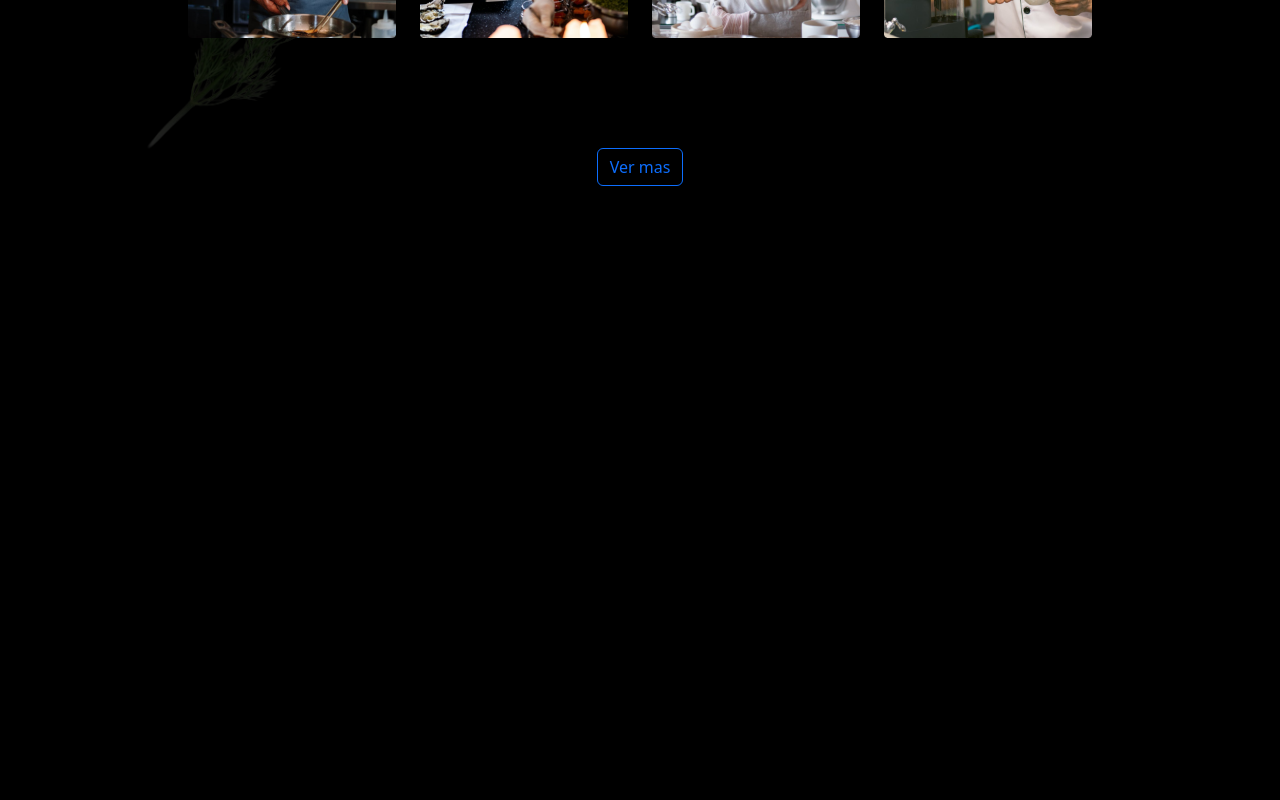
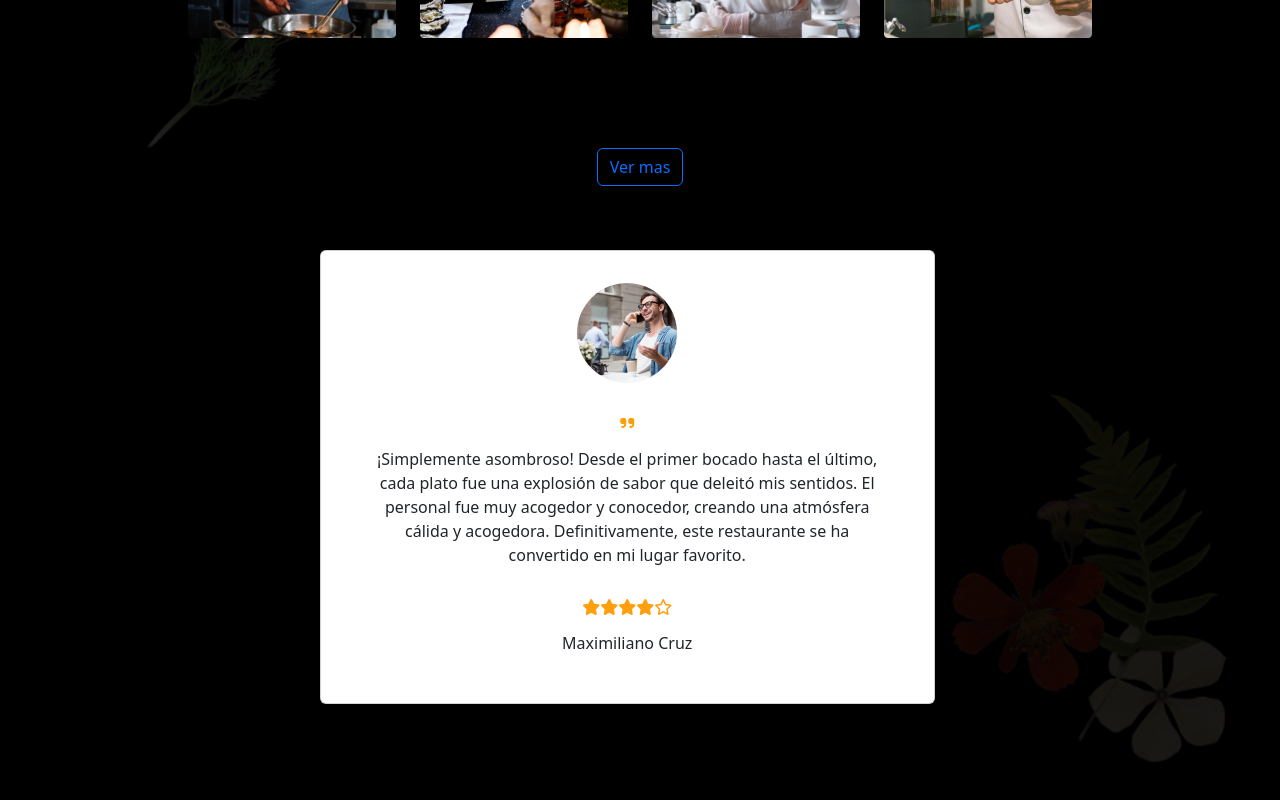
Before and after one commit to ftarulli/fd-git, a React (Vite) app: page / in a window 1280 px wide. Shown: the part 2156-2956 px from the top of the page. Before the commit the page ends 2406 px from the top, so only its background shows below. Built offline with nearby package versions, Linux system fonts and the light colour scheme.

Commit message:
termino con sección testimonios

```diff
--- a/index.html
+++ b/index.html
@@ -17,5 +17,11 @@
     <script type="module" src="/src/main.jsx"></script>
     <!--Fontawesome-->
     <script src="https://use.fontawesome.com/c2813ccf5b.js"></script>
+    <!--Javascript-->
+    <script
+      src="https://cdn.jsdelivr.net/npm/bootstrap@5.1.3/dist/js/bootstrap.bundle.min.js"
+      integrity="sha384-ka7Sk0Gln4gmtz2MlQnikT1wXgYsOg+OMhuP+IlRH9sENBO0LRn5q+8nbTov4+1p"
+      crossorigin="anonymous"
+    ></script>
   </body>
 </html>
--- a/src/css/home.css
+++ b/src/css/home.css
@@ -295,6 +295,72 @@
   border-color: #ff9f0d;
 }
 
+/*Sección Testimonios Clientes */
+
+.container-testimonios {
+  background-image: url(../assets/img_home/fondo2.png);
+  background-position-x: 50rem;
+  background-size: contain;
+  background-repeat: no-repeat;
+  height: 80vh;
+  width: 100%;
+  filter: brightness(10%);
+  position: absolute;
+}
+
+.container-carrousel-testimonios {
+  position: relative;
+  height: 80%;
+  width: 98%;
+}
+
+.fila-carousel-testimonios {
+  display: flex;
+  justify-content: center;
+  align-items: center;
+  height: 100%;
+}
+
+.card-testimonios {
+  display: flex;
+  justify-content: space-between;
+  align-items: center;
+  height: 100%;
+  padding: 2rem;
+}
+
+.card-testimonios img {
+  border-radius: 50%;
+  width: 100px;
+  height: 100px;
+  object-fit: cover;
+}
+
+.card-body {
+  display: flex;
+  flex-direction: column;
+  justify-content: center;
+  align-items: center;
+}
+.card-text {
+  text-align: center;
+}
+
+.iconos-testimonios {
+  padding: 1rem;
+  display: flex;
+  justify-content: center;
+}
+
+.iconos-testimonios i {
+  color: #ff9f0d;
+}
+
+.icono-quote {
+  color: #ff9f0d;
+  padding: 1rem;
+}
+
 /*Media queries*/
 @media screen and (max-width: 576px) {
   .container-columnas {
--- a/src/pages/HomePage.jsx
+++ b/src/pages/HomePage.jsx
@@ -13,7 +13,9 @@ import chef1 from "../assets/img_home/chef1.png";
 import chef2 from "../assets/img_home/chef2.png";
 import chef3 from "../assets/img_home/chef3.png";
 import chef4 from "../assets/img_home/chef4.png";
-
+import testimonios1 from "../assets/img_home/testimonios1.png";
+import testimonios2 from "../assets/img_home/testimonios2.png";
+import testimonios3 from "../assets/img_home/testimonios3.png";
 const HomePage = () => {
   useLayoutEffect(() => {
     document.body.style.backgroundColor = "black";
@@ -21,6 +23,7 @@ const HomePage = () => {
   return (
     <div className="container-general">
       {/*Sección principal */}
+
       {/* Container Imagen fondo principal */}
       <div className="container-imagen-principal"></div>
       {/* Container principal */}
@@ -64,6 +67,7 @@ const HomePage = () => {
       </div>
 
       {/*Sección elegirnos */}
+
       <div className="container-fluid container-elegirnos">
         <div className="row container-filas-elegirnos">
           {/*Columna grupo de imágenes*/}
@@ -233,6 +237,175 @@ const HomePage = () => {
           </button>
         </div>
       </div>
+
+      {/*Sección Testimonios Clientes */}
+
+      <div className="container-testimonios"></div>
+
+      <div className="container-carrousel-testimonios">
+        <div className="row fila-carousel-testimonios">
+          <div className="col-10 offset-1 col-md-6 offset-md-0">
+            <div
+              id="carouselExampleIndicators"
+              className="carousel slide"
+              data-bs-ride="carousel"
+            >
+              <div className="carousel-indicators">
+                <button
+                  type="button"
+                  data-bs-target="#carouselExampleIndicators"
+                  data-bs-slide-to="0"
+                  className="active"
+                  aria-current="true"
+                  aria-label="Slide 1"
+                ></button>
+                <button
+                  type="button"
+                  data-bs-target="#carouselExampleIndicators"
+                  data-bs-slide-to="1"
+                  aria-label="Slide 2"
+                ></button>
+                <button
+                  type="button"
+                  data-bs-target="#carouselExampleIndicators"
+                  data-bs-slide-to="2"
+                  aria-label="Slide 3"
+                ></button>
+              </div>
+              <div className="carousel-inner">
+                <div className="carousel-item active">
+                  <div className="card card-testimonios">
+                    <img
+                      src={testimonios1}
+                      className="card-img-top"
+                      alt="..."
+                    />
+                    <div className="card-body">
+                      <i
+                        class="fa fa-quote-right icono-quote"
+                        aria-hidden="true"
+                      ></i>
+                      <p className="card-text">
+                        ¡Simplemente asombroso! Desde el primer bocado hasta el
+                        último, cada plato fue una explosión de sabor que
+                        deleitó mis sentidos. El personal fue muy acogedor y
+                        conocedor, creando una atmósfera cálida y acogedora.
+                        Definitivamente, este restaurante se ha convertido en mi
+                        lugar favorito.
+                      </p>
+
+                      <div className="iconos-testimonios">
+                        <i class="fa fa-star" aria-hidden="true"></i>
+                        <i class="fa fa-star" aria-hidden="true"></i>
+                        <i class="fa fa-star" aria-hidden="true"></i>
+                        <i class="fa fa-star" aria-hidden="true"></i>
+                        <i class="fa fa-star-o" aria-hidden="true"></i>
+                      </div>
+
+                      <div>
+                        <span>Maximiliano Cruz</span>
+                      </div>
+                    </div>
+                  </div>
+                </div>
+                <div className="carousel-item">
+                  <div className="card card-testimonios">
+                    <img
+                      src={testimonios2}
+                      className="card-img-top"
+                      alt="..."
+                    />
+                    <div className="card-body">
+                      <i
+                        class="fa fa-quote-right icono-quote"
+                        aria-hidden="true"
+                      ></i>
+                      <p className="card-text">
+                        ¡Una experiencia gastronómica única! Cada plato fue una
+                        obra maestra de sabores exquisitos y presentación
+                        impecable. El ambiente elegante y el servicio atento
+                        hicieron que nuestra velada fuera verdaderamente
+                        inolvidable. Sin duda, volveremos para explorar más
+                        deliciosas creaciones culinarias.
+                      </p>
+
+                      <div className="iconos-testimonios">
+                        <i class="fa fa-star" aria-hidden="true"></i>
+                        <i class="fa fa-star" aria-hidden="true"></i>
+                        <i class="fa fa-star" aria-hidden="true"></i>
+                        <i class="fa fa-star" aria-hidden="true"></i>
+                        <i class="fa fa-star-o" aria-hidden="true"></i>
+                      </div>
+
+                      <div>
+                        <span>Valentina Reyes</span>
+                      </div>
+                    </div>
+                  </div>
+                </div>
+                <div className="carousel-item">
+                  <div className="card card-testimonios">
+                    <img
+                      src={testimonios3}
+                      className="card-img-top"
+                      alt="..."
+                    />
+                    <div className="card-body">
+                      <i
+                        class="fa fa-quote-right icono-quote"
+                        aria-hidden="true"
+                      ></i>
+                      <p className="card-text">
+                        ¡Una experiencia gastronómica extraordinaria! Cada
+                        detalle, desde la presentación de los platos hasta la
+                        atención al cliente, reflejaba un compromiso con la
+                        excelencia. La diversidad de sabores y la creatividad en
+                        cada plato me dejaron impresionado.
+                      </p>
+
+                      <div className="iconos-testimonios">
+                        <i class="fa fa-star" aria-hidden="true"></i>
+                        <i class="fa fa-star" aria-hidden="true"></i>
+                        <i class="fa fa-star" aria-hidden="true"></i>
+                        <i class="fa fa-star" aria-hidden="true"></i>
+                        <i class="fa fa-star-o" aria-hidden="true"></i>
+                      </div>
+
+                      <div>
+                        <span>Esteban Sanchez</span>
+                      </div>
+                    </div>
+                  </div>
+                </div>
+              </div>
+              <button
+                className="carousel-control-prev"
+                type="button"
+                data-bs-target="#carouselExampleIndicators"
+                data-bs-slide="prev"
+              >
+                <span
+                  className="carousel-control-prev-icon"
+                  aria-hidden="true"
+                ></span>
+                <span className="visually-hidden">Previous</span>
+              </button>
+              <button
+                className="carousel-control-next"
+                type="button"
+                data-bs-target="#carouselExampleIndicators"
+                data-bs-slide="next"
+              >
+                <span
+                  className="carousel-control-next-icon"
+                  aria-hidden="true"
+                ></span>
+                <span className="visually-hidden">Next</span>
+              </button>
+            </div>
+          </div>
+        </div>
+      </div>
     </div>
   );
 };
--- a/src/router/AppRouter.jsx
+++ b/src/router/AppRouter.jsx
@@ -1,20 +1,20 @@
 import React from "react";
 import { BrowserRouter, Route, Routes } from "react-router-dom";
 import HomePage from "../pages/HomePage";
-import { AdminPage } from "../components/AdminPage";
-import { LoginPage } from "../components/LoginPage";
-import { ErrorPage } from "../components/ErrorPage";
-import { RegPage } from "../components/RegPage";
+// import { AdminPage } from "../components/AdminPage";
+// import { LoginPage } from "../components/LoginPage";
+// import { ErrorPage } from "../components/ErrorPage";
+// import { RegPage } from "../components/RegPage";
 
 export const AppRouter = () => {
   return (
     <BrowserRouter>
       <Routes>
-        <Route path="/admin" element={<AdminPage />} />
-        <Route path="/reg" element={<RegPage />} />
+        {/* <Route path="/admin" element={<AdminPage />} />
+        <Route path="/reg" element={<RegPage />} /> */}
         <Route path="/" element={<HomePage />} />
-        <Route path="/404" element={<ErrorPage />} />
-        <Route path="/login" element={<LoginPage />} />
+        {/* <Route path="/404" element={<ErrorPage />} />
+        <Route path="/login" element={<LoginPage />} /> */}
       </Routes>
     </BrowserRouter>
   );
```
Also changed, not shown: src/assets/img_home/testimonios2.png (added), src/assets/img_home/testimonios3.png (added).
